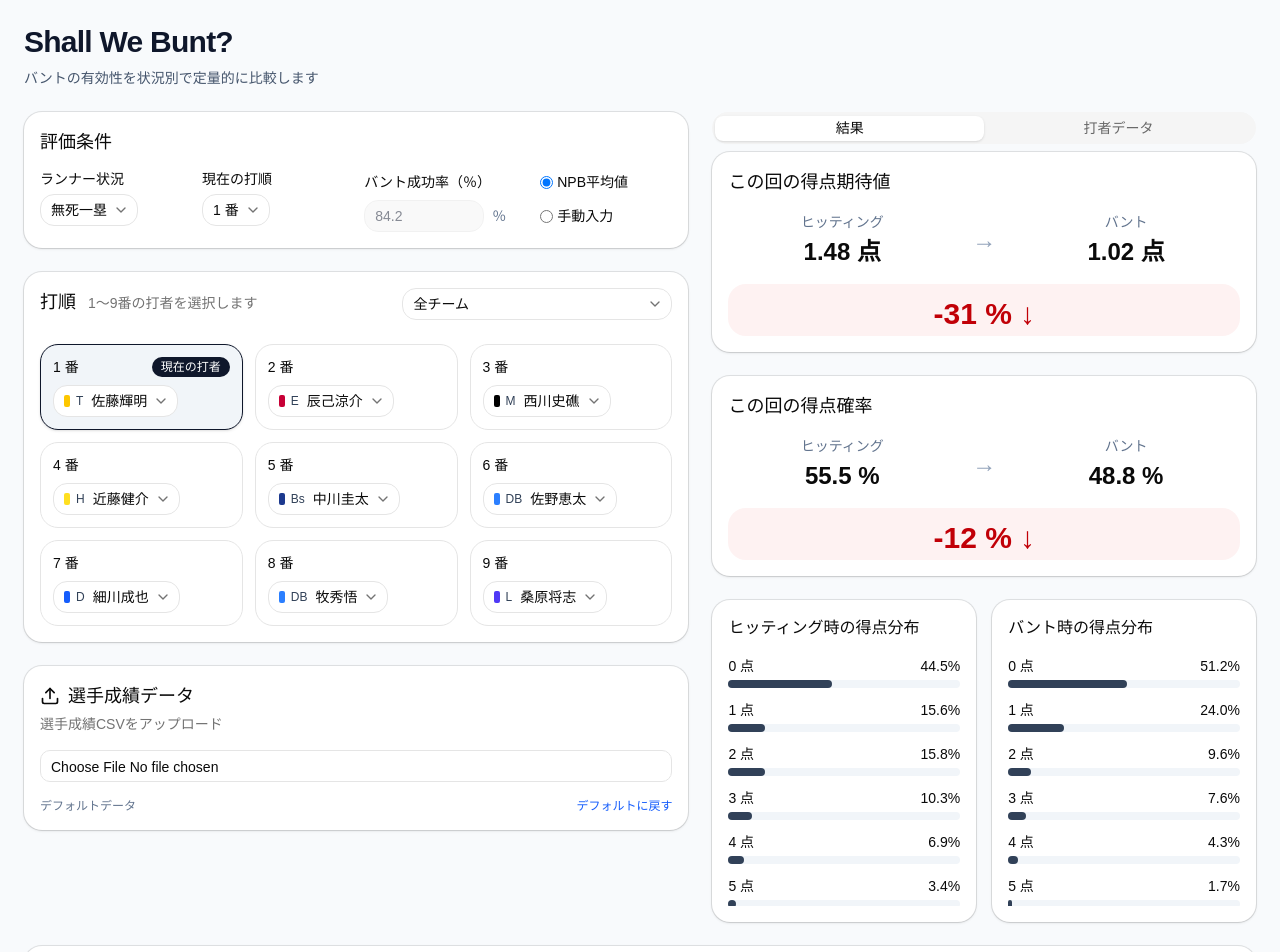
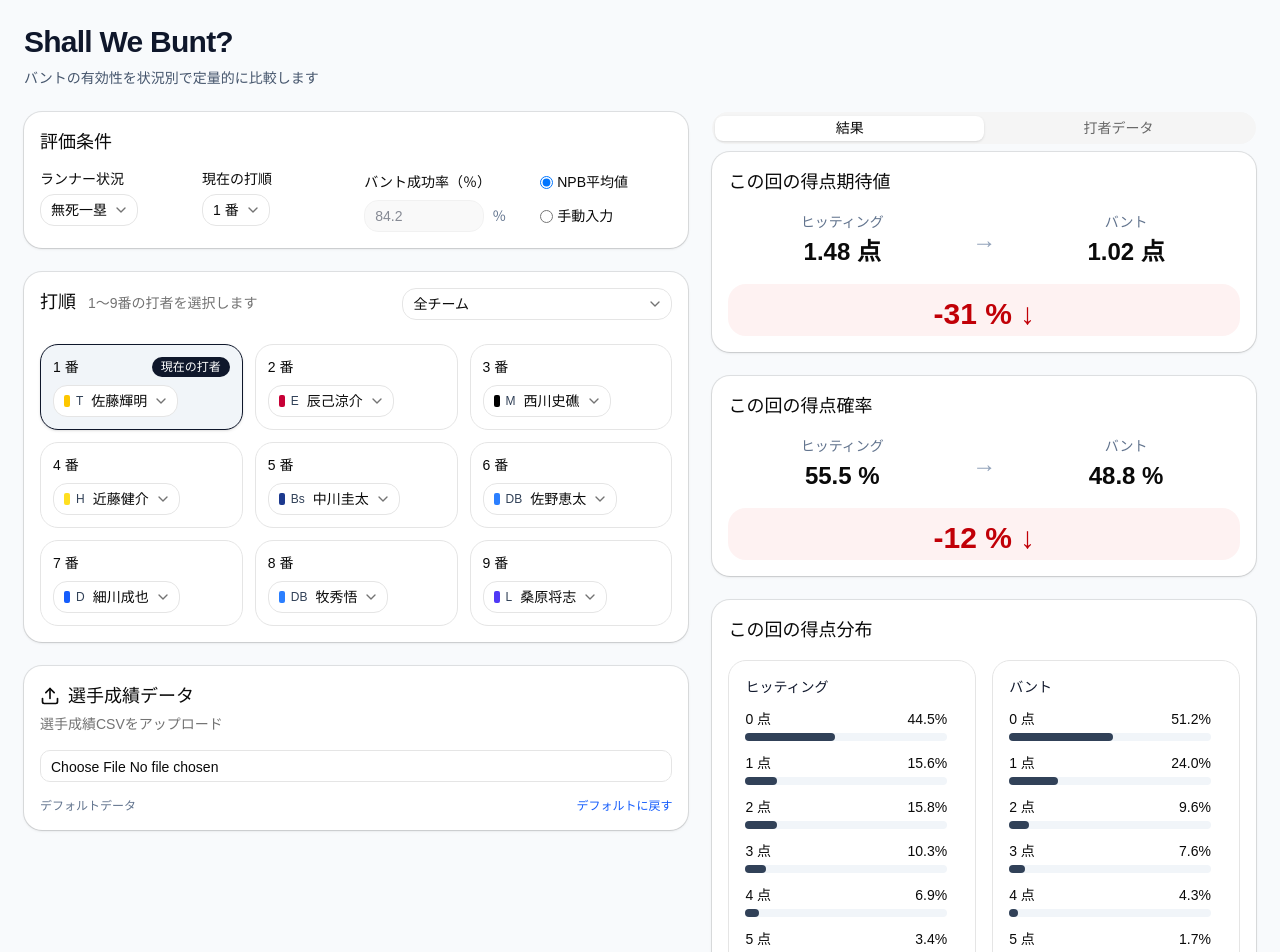
Before and after one commit to haborite/shall-we-bunt, a React (Vite) app: page / in a window 1280 px wide. Shown: the top 952 px of the page. Built offline with nearby package versions, Linux system fonts and the light colour scheme.

Commit message:
得点分布ヒストグラムを横並びに

```diff
--- a/src/App.tsx
+++ b/src/App.tsx
@@ -558,16 +558,29 @@ export default function BuntStrategyGui() {
                       changeRate={result.scoringProbabilityChangeRate}
                     />
 
-                    <div className="grid gap-4 xl:grid-cols-2">
-                      <DistributionBars
-                        title="ヒッティング時の得点分布"
-                        data={result.noBuntDist}
-                      />
-                      <DistributionBars
-                        title="バント時の得点分布"
-                        data={result.buntDist}
-                      />
-                    </div>
+                    <Card className="rounded-2xl shadow-sm">
+                      <CardHeader>
+                        <CardTitle className="text-lg">この回の得点分布</CardTitle>
+                      </CardHeader>
+
+                      <CardContent>
+                        <div className="grid gap-4 xl:grid-cols-2">
+                          <div className="rounded-2xl border bg-white p-4">
+                            <div className="mb-3 text-sm font-medium text-slate-900">
+                              ヒッティング
+                            </div>
+                            <DistributionBars data={result.noBuntDist} />
+                          </div>
+
+                          <div className="rounded-2xl border bg-white p-4">
+                            <div className="mb-3 text-sm font-medium text-slate-900">
+                              バント
+                            </div>
+                            <DistributionBars data={result.buntDist} />
+                          </div>
+                        </div>
+                      </CardContent>
+                    </Card>
 
                     {/* 必要なら有効化 */}
                     {/* <BuntOutcomeSummary outcomes={result.buntOutcomes} /> */}
--- a/src/components/bunt/DistributionBars.tsx
+++ b/src/components/bunt/DistributionBars.tsx
@@ -1,20 +1,13 @@
-import { Card, CardContent, CardHeader, CardTitle } from "@/components/ui/card";
 import { ScrollArea } from "@/components/ui/scroll-area";
 
 export function DistributionBars({
-  title,
   data,
 }: {
-  title: string;
   data: { label: string; prob: number }[];
 }) {
   return (
-    <Card className="rounded-2xl shadow-sm">
-      <CardHeader>
-        <CardTitle className="text-base">{title}</CardTitle>
-      </CardHeader>
     <ScrollArea className="h-[250px]">
-        <CardContent className="space-y-3">
+      <div className="space-y-3 pr-3">
         {data.map((row) => (
           <div key={row.label} className="space-y-1">
             <div className="flex items-center justify-between text-sm">
@@ -22,12 +15,14 @@ export function DistributionBars({
               <span>{(row.prob * 100).toFixed(1)}%</span>
             </div>
             <div className="h-2 rounded-full bg-slate-100">
-                <div className="h-2 rounded-full bg-slate-700" style={{ width: `${row.prob * 100}%` }} />
+              <div
+                className="h-2 rounded-full bg-slate-700"
+                style={{ width: `${row.prob * 100}%` }}
+              />
             </div>
           </div>
         ))}
-        </CardContent>
+      </div>
     </ScrollArea>
-    </Card>
   );
 }
```
Lines whose indentation alone changed are shown as unchanged.
